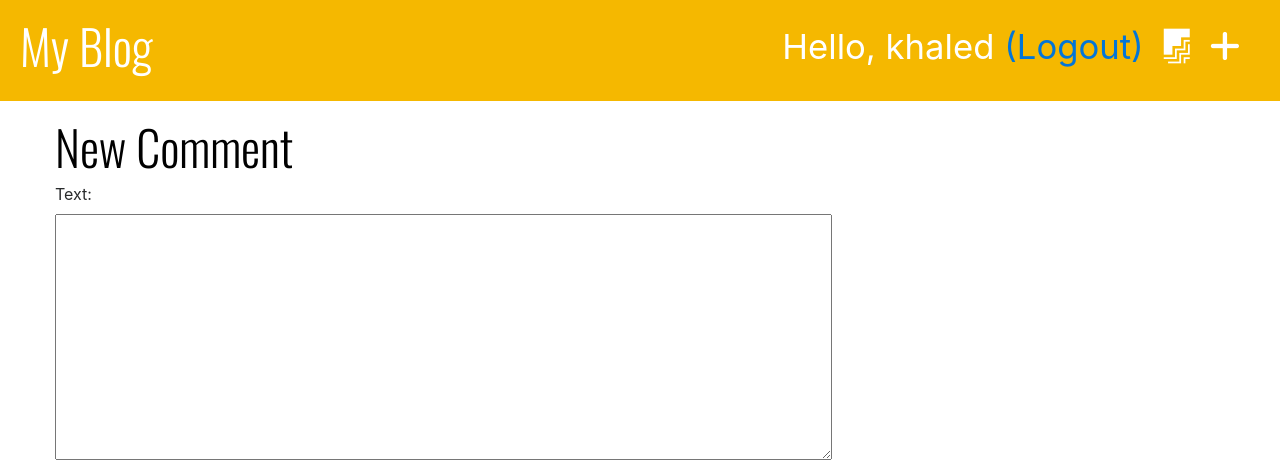
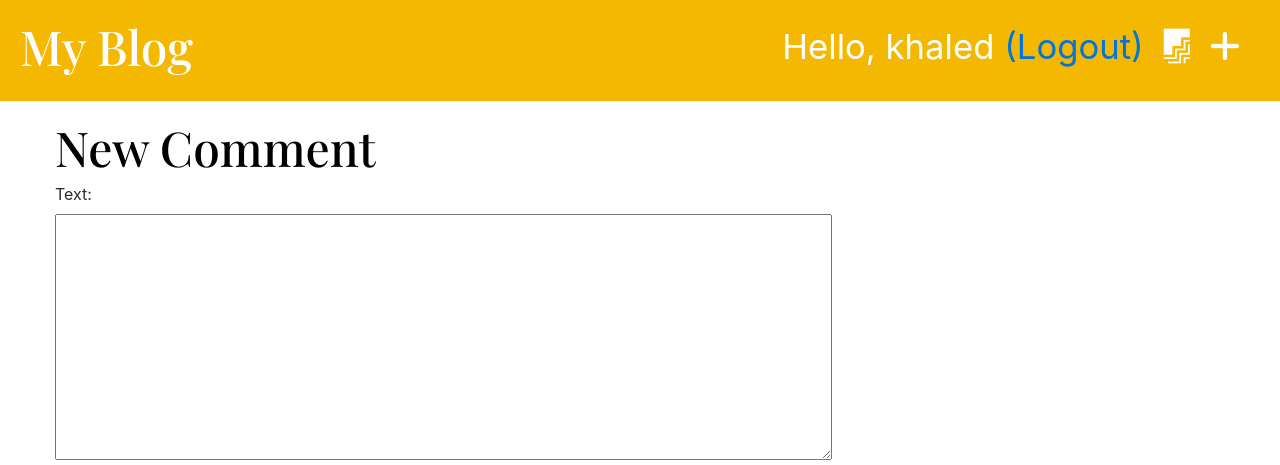
Before and after one commit to khalidamairi3/django_blog_app, a Django app: page /post/6/add_comment in a window 1280 px wide. Shown: the top 465 px of the page. Run offline with Django 3.2, Linux system fonts and the light colour scheme; a user stored in the database is signed in; data comes from the database, SQL or seed files in the repository; some libraries are stand-ins or nearby versions.

Commit message:
change font style

```diff
--- a/blog/static/css/stylesheet.css
+++ b/blog/static/css/stylesheet.css
@@ -7,6 +7,7 @@
 .post-form-blog, login-form,signup-form{
 
   width: 70%;
+
 }
 
 
@@ -38,7 +39,7 @@
 
 h1,h2,h3,h4 a{
 
-  font-family: 'Oswald', sans-serif;
+  font-family: 'Playfair Display', serif;
   font-size: 48px;
   color: black;
 
--- a/blog/templates/base.html
+++ b/blog/templates/base.html
@@ -5,6 +5,7 @@
     <!-- <link rel="stylesheet" href="https://cdnjs.cloudflare.com/ajax/libs/font-awesome/4.7.0/css/font-awesome.min.css"> -->
     <link rel="stylesheet" href="https://maxcdn.bootstrapcdn.com/bootstrap/4.0.0-alpha.6/css/bootstrap.min.css" integrity="sha384-rwoIResjU2yc3z8GV/NPeZWAv56rSmLldC3R/AZzGRnGxQQKnKkoFVhFQhNUwEyJ" crossorigin="anonymous">
     <link href="https://fonts.googleapis.com/css2?family=Oswald:wght@300&display=swap" rel="stylesheet">
+    <link href="https://fonts.googleapis.com/css2?family=Playfair+Display:wght@500&display=swap" rel="stylesheet">
     <script src="https://kit.fontawesome.com/88a99932ad.js" crossorigin="anonymous"></script>
      <link rel="stylesheet" href="{% static 'css/stylesheet.css' %}">
      <link rel="stylesheet" href="{% static 'css/zenburn.css' %}">
```
